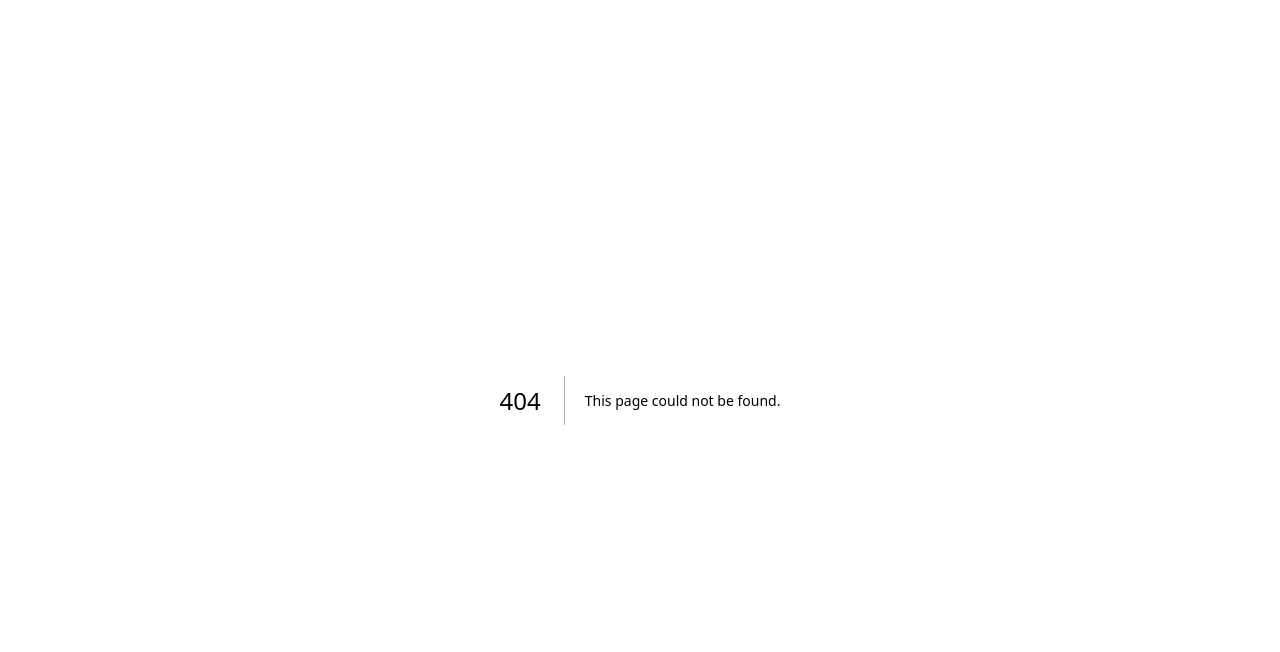
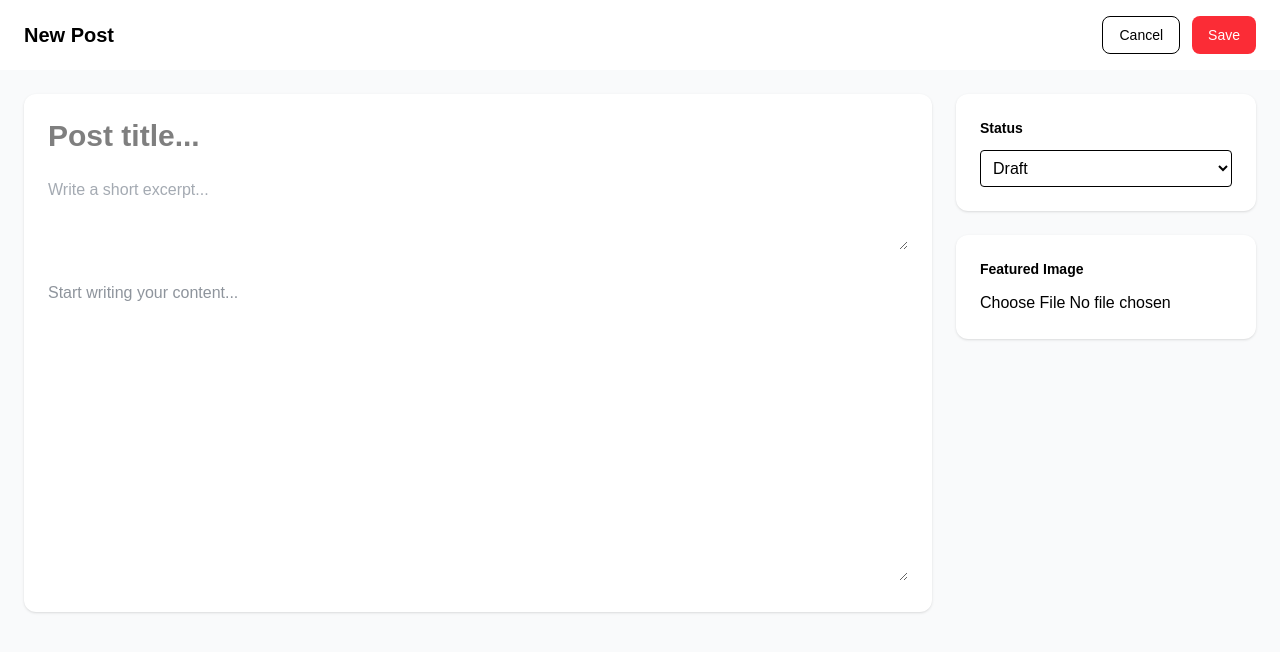
Before and after one commit to NegedeTekleyes/agency-website, a Next.js app: page /posts in a window 1280 px wide. Before the commit this address had no page. Shown: the top 652 px of the page. Built offline with nearby package versions, Linux system fonts and the light colour scheme.

Commit message:
posts page of admin added

```diff
--- /dev/null
+++ b/app/(admin)/posts/page.tsx
@@ -0,0 +1,128 @@
+"use client"; // Add this if you use hooks or interactivity
+
+import { useState } from "react";
+
+export default function NewPostPage() {
+  const [title, setTitle] = useState("");
+  const [excerpt, setExcerpt] = useState("");
+  const [content, setContent] = useState("");
+  const [status, setStatus] = useState("draft");
+  const [imagePreview, setImagePreview] = useState<string | null>(null);
+
+  // Handle image upload
+  const handleImageChange = (e: any) => {
+    const file = e.target.files?.[0];
+    if (file) {
+      const reader = new FileReader()
+      reader.onloadend = () => setImagePreview(reader.result as string);
+      reader.readAsDataURL(file);
+    }
+  }
+  // Form submission handler (placeholder)
+  const handleSubmit = (e: any) => {
+    e.preventDefault();
+    // Here you would send data to your API
+    console.log({
+      title,
+      excerpt,
+      content,
+      status,
+    });
+    alert("Post created! (Demo – connect to API)");
+  };
+
+  return (
+   <div className="min-h-screen bg-gray-50 text-black">
+
+      {/* 🔥 TOP BAR */}
+      <div className="sticky top-0 z-10 bg-white  px-6 py-4 flex justify-between items-center">
+        <h1 className="text-xl font-semibold">New Post</h1>
+
+        <div className="flex gap-3">
+          <button
+            onClick={() => window.history.back()}
+            className="px-4 py-2 text-sm border rounded-lg"
+          >
+            Cancel
+          </button>
+
+          <button
+            onClick={handleSubmit}
+            className="px-4 py-2 text-sm bg-red-500 text-white rounded-lg"
+          >
+            Save
+          </button>
+        </div>
+      </div>
+
+      {/* 🔥 MAIN LAYOUT */}
+      <div className="flex flex-col lg:flex-row gap-6 p-6">
+
+        {/* LEFT (EDITOR) */}
+        <div className="flex-1 bg-white p-6 rounded-xl shadow-sm space-y-6">
+
+          {/* Title */}
+          <input
+            type="text"
+            placeholder="Post title..."
+            value={title}
+            onChange={(e) => setTitle(e.target.value)}
+            className="w-full text-3xl font-bold outline-none"
+          />
+
+          {/* Excerpt */}
+          <textarea
+            placeholder="Write a short excerpt..."
+            value={excerpt}
+            onChange={(e) => setExcerpt(e.target.value)}
+            className="w-full text-gray-600 outline-none"
+            rows={3}
+          />
+
+          {/* Content */}
+          <textarea
+            placeholder="Start writing your content..."
+            value={content}
+            onChange={(e) => setContent(e.target.value)}
+            className="w-full min-h-[300px] outline-none text-gray-800"
+          />
+
+        </div>
+
+        {/* RIGHT (SETTINGS PANEL) */}
+        <div className="w-full lg:w-[300px] space-y-6">
+
+          {/* Status */}
+          <div className="bg-white p-6 rounded-xl shadow-sm">
+            <h3 className="text-sm font-semibold mb-3">Status</h3>
+
+            <select
+              value={status}
+              onChange={(e) => setStatus(e.target.value)}
+              className="w-full border p-2 rounded"
+            >
+              <option value="draft">Draft</option>
+              <option value="published">Published</option>
+            </select>
+          </div>
+
+          {/* Image Upload */}
+          <div className="bg-white p-6 rounded-xl shadow-sm">
+            <h3 className="text-sm font-semibold mb-3">Featured Image</h3>
+
+            <input type="file" onChange={handleImageChange} />
+
+            {imagePreview && (
+              <img
+                src={imagePreview}
+                className="mt-4 rounded-lg"
+              />
+            )}
+          </div>
+
+        </div>
+
+      </div>
+    </div>
+  );
+}
```
